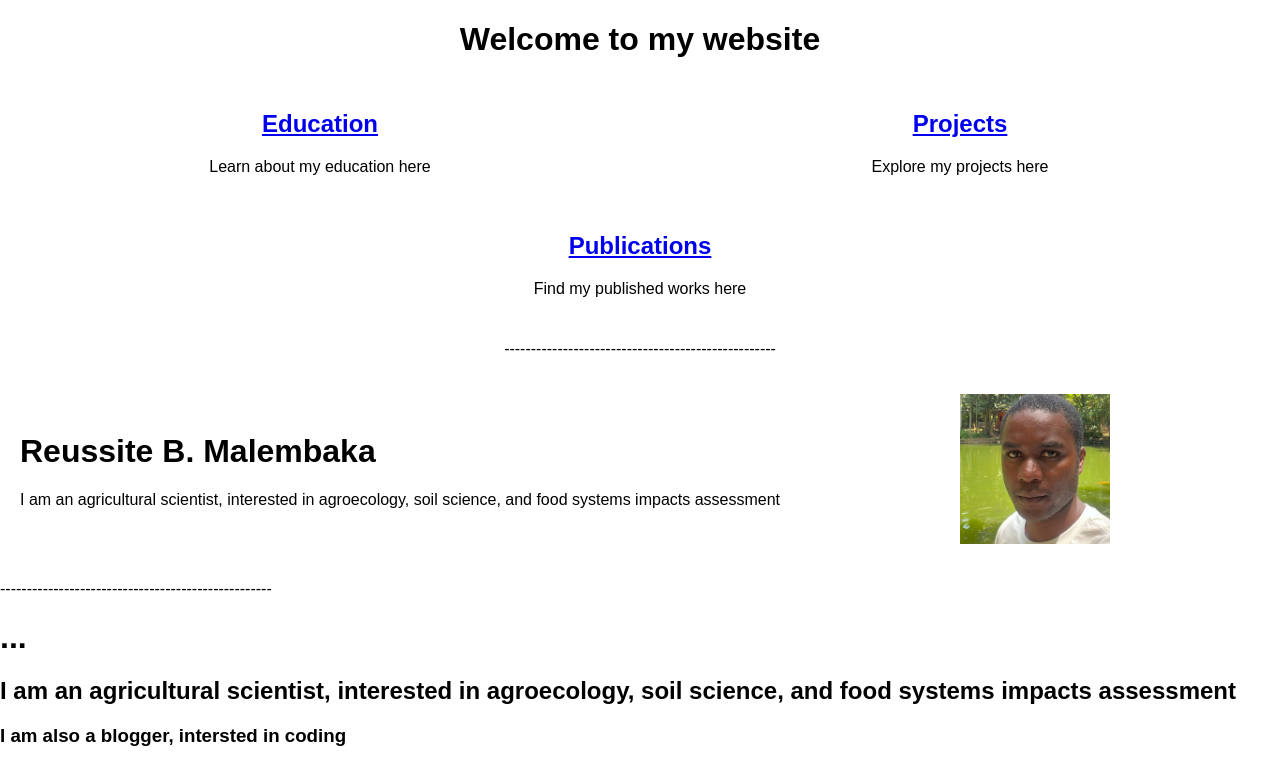
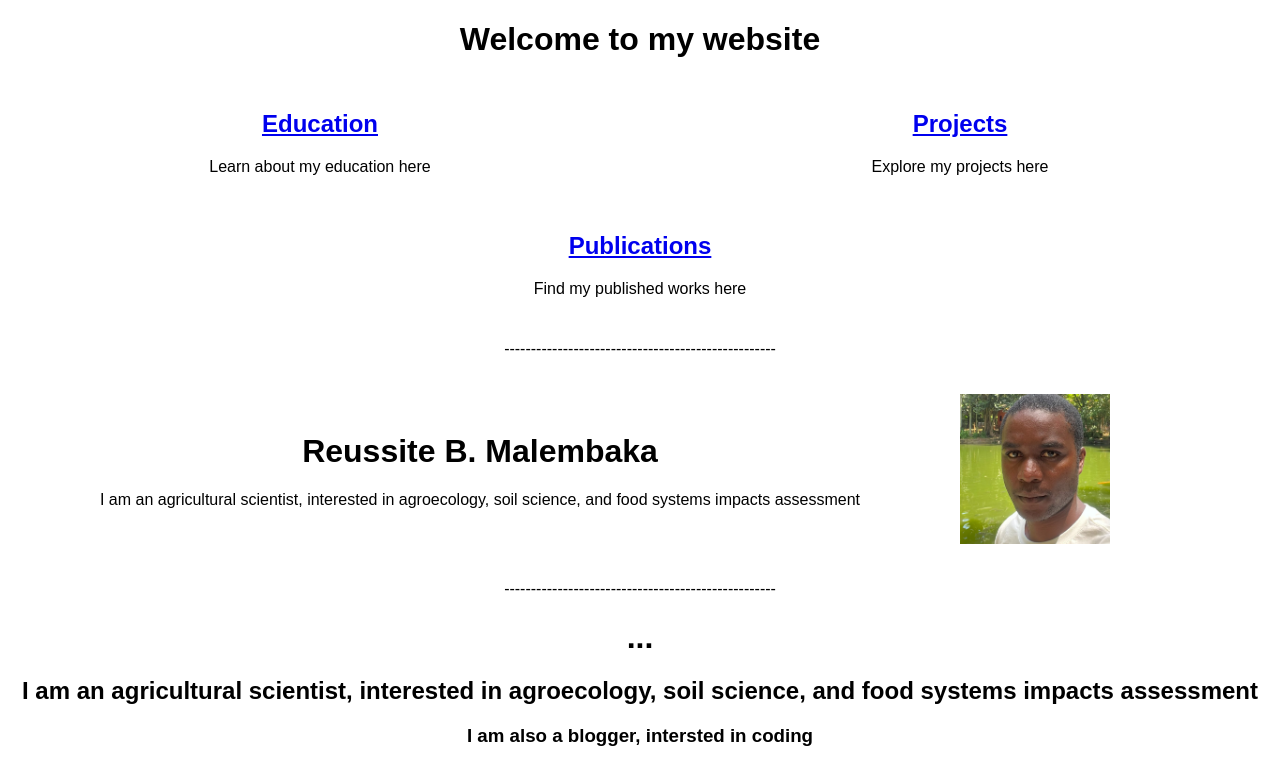
Before and after one commit to reussitemalembaka/reussitemalembaka.github.io, a Jekyll site: the page index.html, which Jekyll copies as it is, in a window 1280 px wide. Shown: the top 766 px of the page. Built offline with Jekyll 4.4.1, drawn with Linux system fonts in a browser that asks for light colours.

Commit message:
Update index.html

```diff
--- a/index.html
+++ b/index.html
@@ -4,59 +4,45 @@
     <meta charset="UTF-8">
     <meta name="viewport" content="width=device-width, initial-scale=1.0">
     <title>My personal Website</title>
-
-    <!-- Link to external stylesheet -->
+    <style>
+      .center { text-align: center; /* Center text horizontally */
+               margin: 0 auto; /* Center div itself */ }
+    </style>
     <link rel="stylesheet" href="styles.css">
-
-    <!-- Inline styles -->
+</head>
+<head>
+  <body>
+  <div class="center">
+    <h1>Welcome to my website</h1>
     <style>
-        .center {
-            text-align: center; /* Center text horizontally */
-            margin: 0 auto; /* Center div itself */
-        }
-
       .container {
         display: flex;
         justify-content: space-between;
-            align-items: center; /* Vertically center the items in the container */
       }
-
       .box {
         width: 30%; /* Adjust as needed */
         text-align: center; /* Center text horizontally */
       }
     </style>
-</head>
-
-<body>
-    <!-- Centering the heading -->
-    <div class="center">
-        <h1>Welcome to my website</h1>
   </div>
-
-    <!-- Container holding the three sections -->
     <div class="container">
       <div class="box">
         <h2><a href="education.html">Education</a></h2>
         <p>Learn about my education here</p>
       </div>
-
       <div class="box">
         <h2><a href="projects.html">Projects</a></h2>
-            <p>Explore my projects here</p>
-        </div>
-
+        <p>Explore my projects here</p> </div>
       <div class="box">
         <h2><a href="publications.html">Publications</a></h2>
         <p>Find my published works here</p>
       </div>
     </div>
-
-    <!-- Horizontal line (optional) -->
+  </body>
 <div class="center">
   <p>---------------------------------------------------</p>
-    </div>
 </body>
+</head>
 
 <head>
   <!-- This is to place my picture on the right -->
```
Lines whose indentation alone changed are shown as unchanged.
